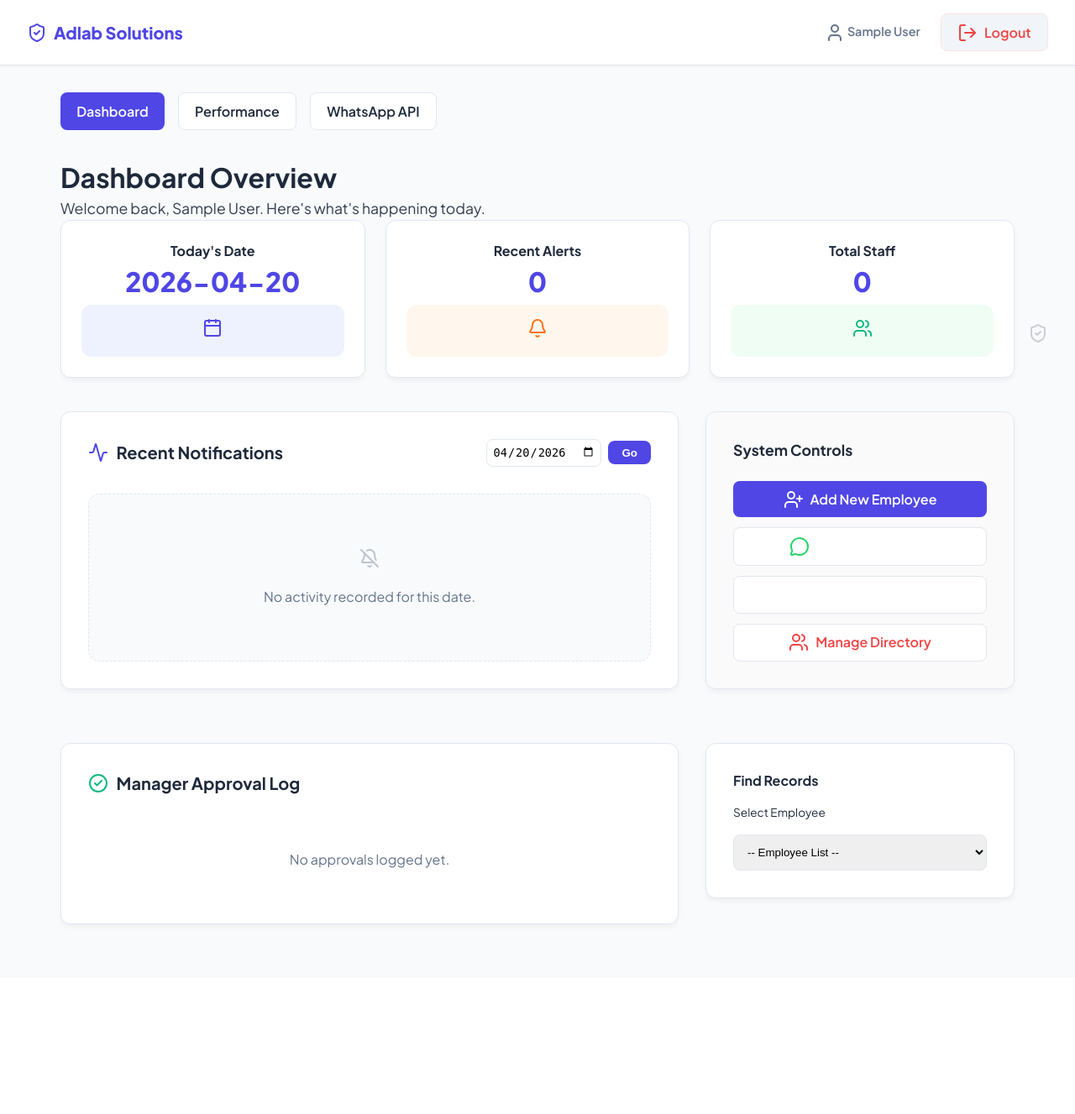
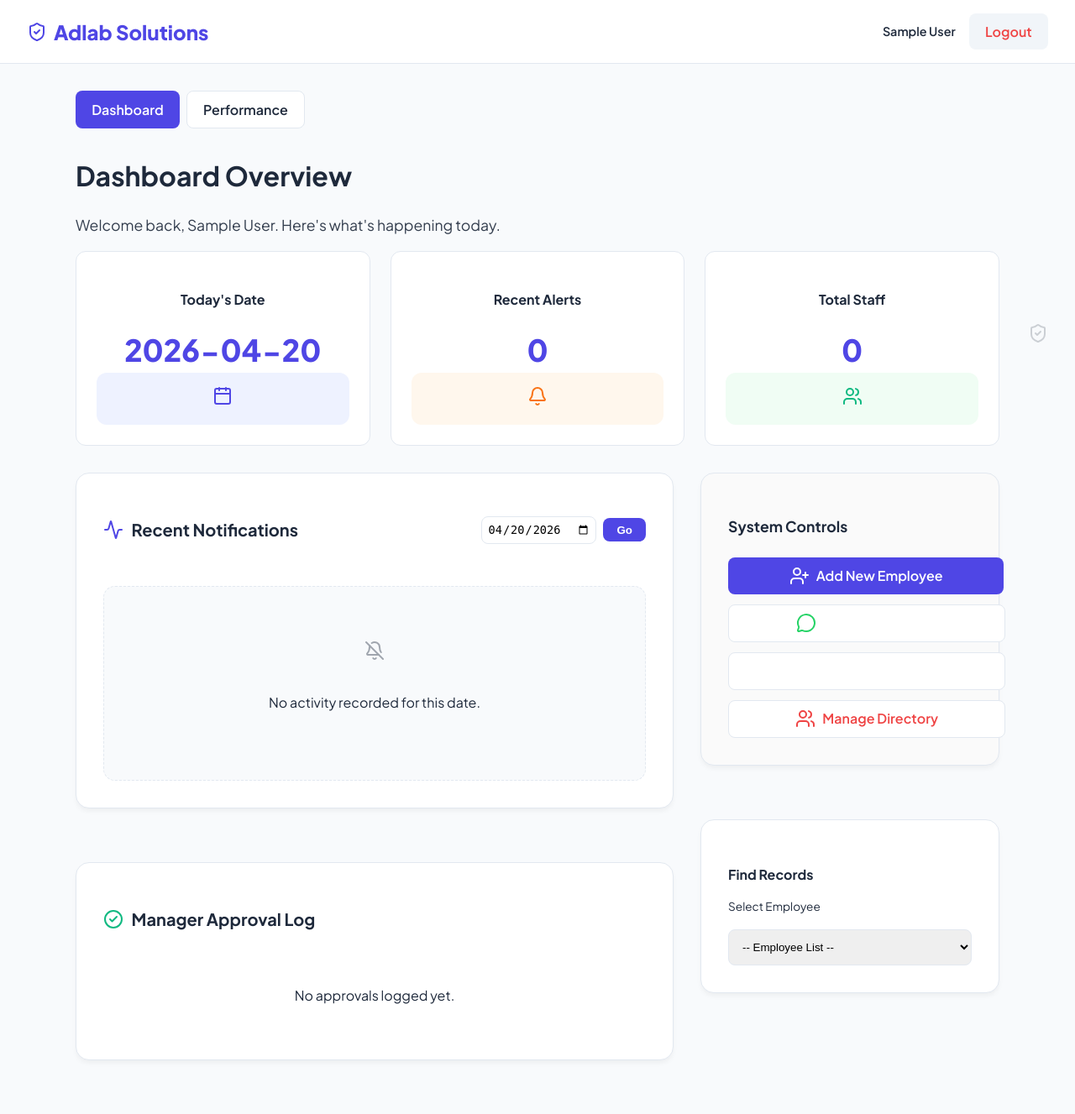
Before and after one commit to Ahsan60712/attendance-system, a Flask app: page /admin-dashboard in a window 1280 px wide. Shown: the whole page at 84% size. Before the commit the page ends 1104 px from the top, so only its background shows below. Run offline with Flask 3, Linux system fonts and the light colour scheme; the visitor is signed in with stand-in values (Sample User, id 1).

Commit message:
Emergency Fix: Internalized CSS in base.html for guaranteed rendering on PythonAnywhere

```diff
--- a/templates/base.html
+++ b/templates/base.html
@@ -4,35 +4,46 @@
     <meta charset="UTF-8">
     <meta name="viewport" content="width=device-width, initial-scale=1.0">
     <title>{% block title %}Adlab Solutions{% endblock %}</title>
-    <link rel="stylesheet" href="{{ url_for('static', filename='style.css') }}?v=7.0">
     <link href="https://fonts.googleapis.com/css2?family=Plus+Jakarta+Sans:wght@400;600;700;800&display=swap" rel="stylesheet">
     <script src="https://unpkg.com/lucide@latest"></script>
+    <style>
+        :root { --primary: #4f46e5; --bg: #f8fafc; --text: #1e293b; --border: #e2e8f0; }
+        body { font-family: 'Plus Jakarta Sans', sans-serif; background: var(--bg); color: var(--text); margin: 0; line-height: 1.5; }
+        .container { max-width: 1100px; margin: 0 auto; padding: 2rem; }
+        header { background: white; padding: 1rem 2rem; border-bottom: 1px solid var(--border); display: flex; justify-content: space-between; align-items: center; }
+        .logo { font-weight: 800; font-size: 1.5rem; color: var(--primary); text-decoration: none; display: flex; align-items: center; gap: 0.5rem; }
+        .btn { padding: 0.6rem 1.2rem; background: var(--primary); color: white; text-decoration: none; border-radius: 8px; font-weight: 600; border: none; cursor: pointer; display: inline-flex; align-items: center; gap: 0.5rem; }
+        .card { background: white; padding: 2rem; border-radius: 16px; border: 1px solid var(--border); box-shadow: 0 4px 6px -1px rgba(0,0,0,0.05); margin-bottom: 2rem; }
+        .stats-grid { display: grid; grid-template-columns: repeat(auto-fit, minmax(200px, 1fr)); gap: 1.5rem; margin-bottom: 2rem; }
+        .stat-card { background: white; padding: 1.5rem; border-radius: 12px; border: 1px solid var(--border); text-align: center; }
+        .stat-card .value { font-size: 2.25rem; font-weight: 800; color: var(--primary); display: block; }
+        .stat-card .label { font-size: 0.8rem; color: #64748b; font-weight: 600; text-transform: uppercase; }
+        table { width: 100%; border-collapse: collapse; margin-top: 1rem; }
+        th { text-align: left; padding: 1rem; background: #f1f5f9; font-size: 0.75rem; text-transform: uppercase; border-bottom: 2px solid var(--border); }
+        td { padding: 1rem; border-bottom: 1px solid var(--border); font-size: 0.9rem; }
+        .badge { padding: 0.3rem 0.8rem; border-radius: 99px; font-size: 0.75rem; font-weight: 700; }
+        .badge-approved { background: #dcfce7; color: #166534; }
+        .badge-pending { background: #fef9c3; color: #854d0e; }
+        .badge-rejected { background: #fee2e2; color: #991b1b; }
+    </style>
 </head>
 <body>
     {% if session.get('logged_in') %}
     <header>
-        <a href="/" class="logo">
-            <i data-lucide="shield-check"></i> Adlab Solutions
-        </a>
-        <div style="display: flex; align-items: center; gap: 1.5rem;">
-            <div style="font-weight: 600; font-size: 0.9rem; color: var(--text-muted);">
-                <i data-lucide="user" size="16" style="vertical-align: middle;"></i> {{ session.get('emp_name') }}
-            </div>
-            <a href="{{ url_for('logout') }}" class="btn" style="background: #f1f5f9; color: #ef4444; border: 1px solid #fee2e2;">
-                <i data-lucide="log-out" size="16"></i> Logout
-            </a>
+        <a href="/" class="logo"><i data-lucide="shield-check"></i> Adlab Solutions</a>
+        <div style="display: flex; align-items: center; gap: 1rem;">
+            <span style="font-weight: 600; font-size: 0.9rem;">{{ session.get('emp_name') }}</span>
+            <a href="{{ url_for('logout') }}" class="btn" style="background: #f1f5f9; color: #ef4444;">Logout</a>
         </div>
     </header>
     {% endif %}
 
     <main class="container">
-        <!-- Dashboard Navigation for Logged In Users -->
         {% if session.get('logged_in') %}
-        <nav style="margin-bottom: 2rem; display: flex; gap: 1rem;">
+        <nav style="margin-bottom: 2rem; display: flex; gap: 0.5rem; overflow-x: auto;">
             {% if session.get('user_type') == 'admin' %}
                 <a href="{{ url_for('admin_dashboard') }}" class="btn">Dashboard</a>
-                <a href="{{ url_for('admin_performance') }}" class="btn" style="background: white; color: var(--text-main); border: 1px solid var(--border);">Performance</a>
-                <a href="{{ url_for('admin_whatsapp_settings') }}" class="btn" style="background: white; color: var(--text-main); border: 1px solid var(--border);">WhatsApp API</a>
+                <a href="{{ url_for('admin_performance') }}" class="btn" style="background:white; color:var(--text); border:1px solid var(--border);">Performance</a>
             {% elif session.get('user_type') == 'manager' %}
                 <a href="{{ url_for('manager_dashboard') }}" class="btn">Team Dashboard</a>
             {% else %}
@@ -41,21 +52,9 @@
         </nav>
         {% endif %}
 
-        {% with messages = get_flashed_messages(with_categories=true) %}
-        {% if messages %}
-        {% for category, message in messages %}
-        <div style="padding: 1rem; background: #fef2f2; color: #991b1b; border: 1px solid #fecaca; border-radius: 8px; margin-bottom: 1.5rem;">
-            {{ message }}
-        </div>
-        {% endfor %}
-        {% endif %}
-        {% endwith %}
-
         {% block content %}{% endblock %}
     </main>
 
-    <script>
-        lucide.createIcons();
-    </script>
+    <script>lucide.createIcons();</script>
 </body>
 </html>
```
